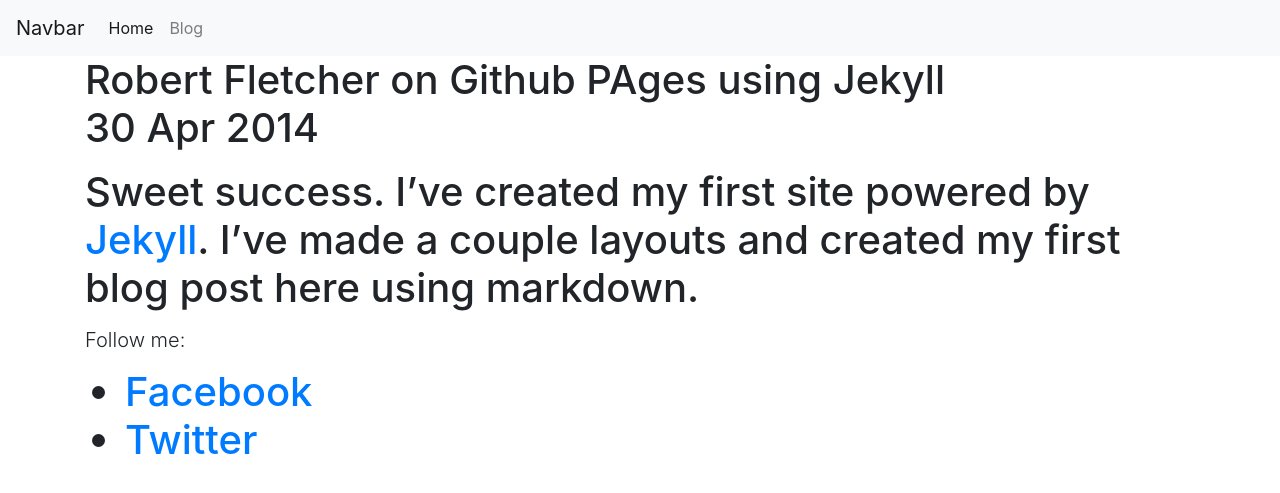
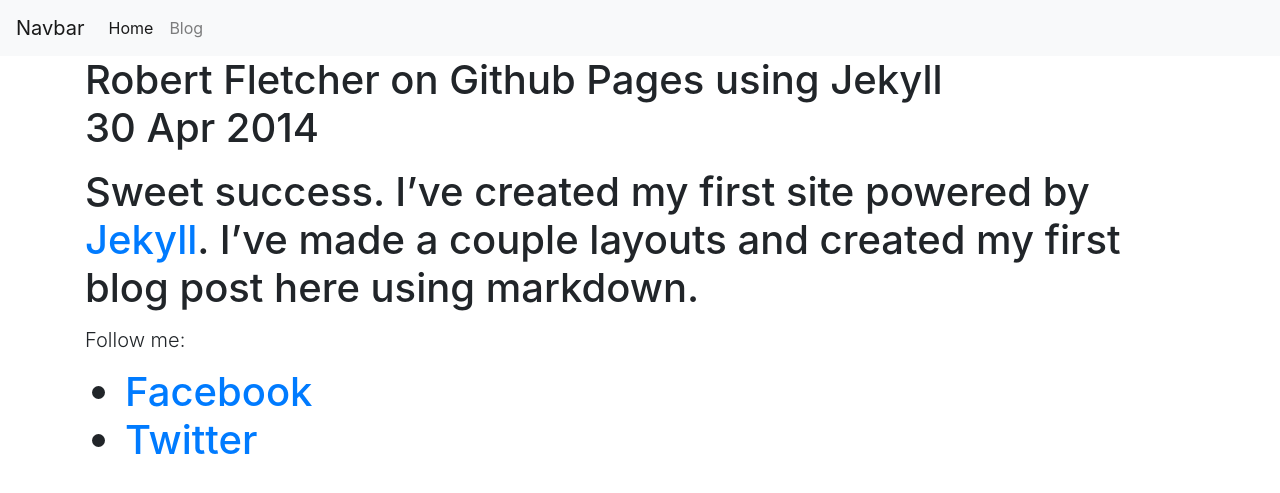
Before and after one commit to robbiegod/robbiegod.github.com, a Jekyll site: the page built from _posts/2018-04-30-robbiegod-site-launched.md, in a window 1280 px wide. Shown: the top 493 px of the page. Built offline with Jekyll 4.4.1, drawn with Linux system fonts in a browser that asks for light colours.

```diff
--- a/_posts/2018-04-30-robbiegod-site-launched.md
+++ b/_posts/2018-04-30-robbiegod-site-launched.md
@@ -1,6 +1,6 @@
 ---
 layout: post
-title: "Robert Fletcher on Github PAges using Jekyll"
+title: "Robert Fletcher on Github Pages using Jekyll"
 date: 2014-04-30
 ---
 
```
